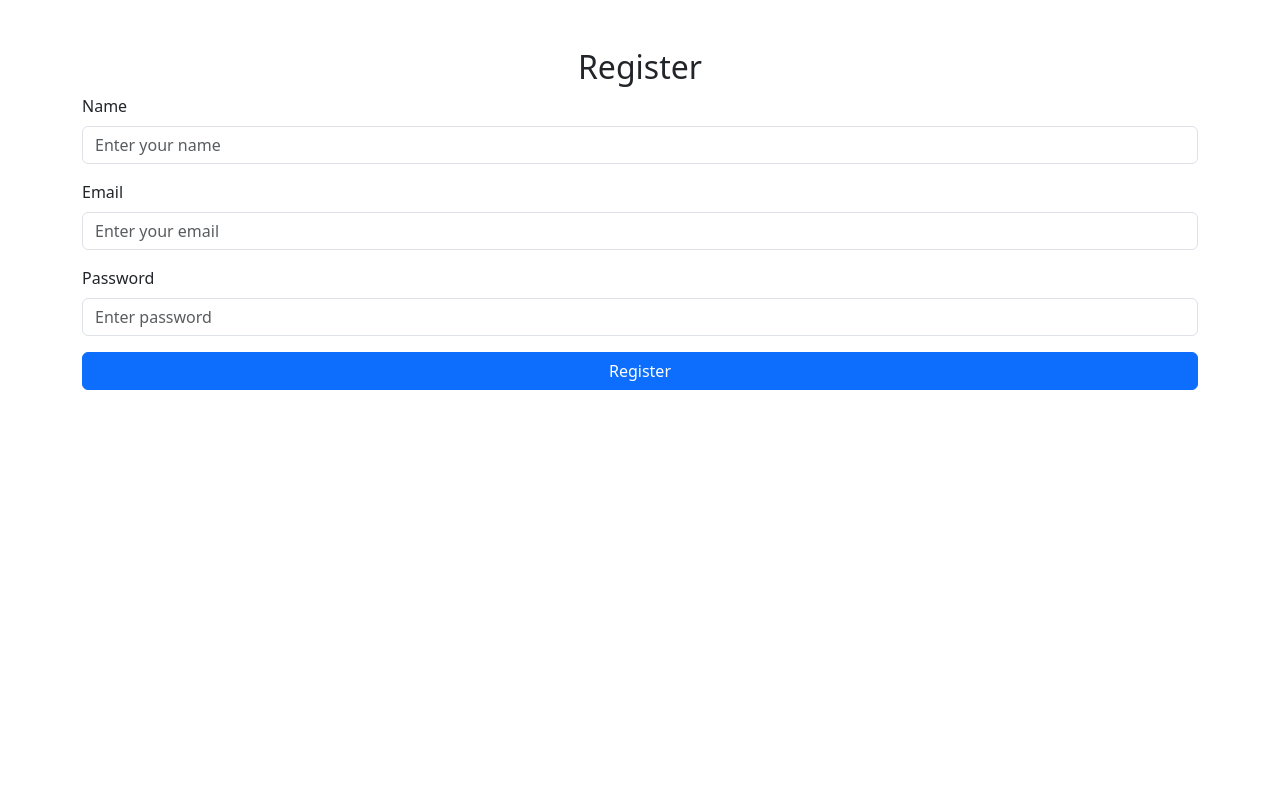
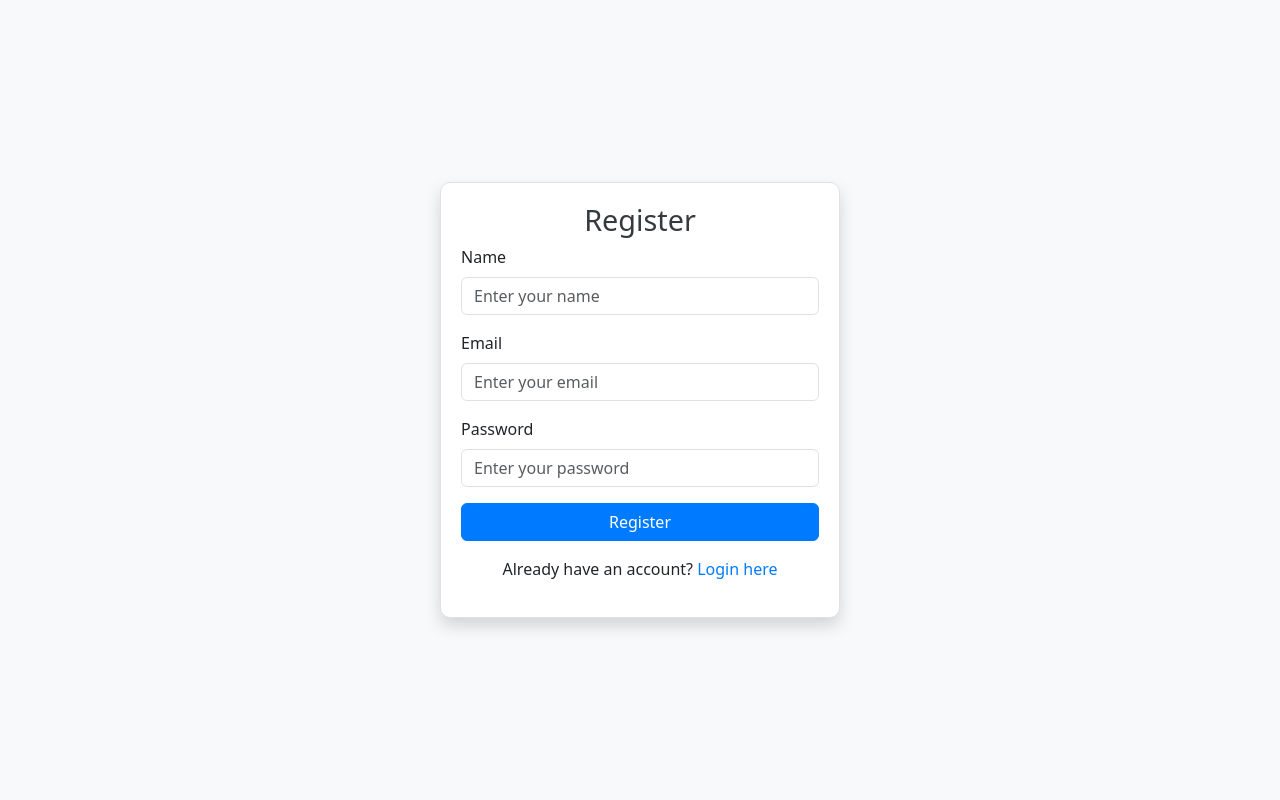
Before and after one commit to sheikhjaber0424/event-management, a PHP site: page /register.php in a window 1280 px wide. Run offline with PHP 8.4, Linux system fonts and the light colour scheme.

Commit message:
authentication page design updated

```diff
--- a/Authentication/register.php
+++ b/Authentication/register.php
@@ -2,10 +2,18 @@
 session_start();
 require_once('../Database/db.php');
 
-if ($_SERVER['REQUEST_METHOD'] == 'POST') {
-    $name = $_POST['name'];
-    $email = $_POST['email'];
+if ($_SERVER['REQUEST_METHOD'] === 'POST') {
+    // Collect and sanitize input
+    $name = htmlspecialchars($_POST['name']);
+    $email = filter_var($_POST['email'], FILTER_SANITIZE_EMAIL);
     $password = $_POST['password'];
+
+    // Validate email format
+    if (!filter_var($email, FILTER_VALIDATE_EMAIL)) {
+        $_SESSION['error'] = 'Invalid email format.';
+        header('Location: register.php');
+        exit();
+    }
 
     // Check if user already exists
     $sql = "SELECT * FROM users WHERE email = :email";
@@ -14,17 +22,23 @@ if ($_SERVER['REQUEST_METHOD'] == 'POST') {
     $user = $stmt->fetch();
 
     if ($user) {
-        $_SESSION['error'] = 'Email already registered.';
+        $_SESSION['error'] = 'Email is already registered.';
     } else {
-        // Hash password before saving
+        // Hash the password securely
         $hashedPassword = password_hash($password, PASSWORD_BCRYPT);
 
         // Insert the user into the database
         $sql = "INSERT INTO users (name, email, password) VALUES (:name, :email, :password)";
         $stmt = $pdo->prepare($sql);
-        $stmt->execute(['name' => $name, 'email' => $email, 'password' => $hashedPassword]);
+        $stmt->execute([
+            'name' => $name,
+            'email' => $email,
+            'password' => $hashedPassword,
+        ]);
 
-        $_SESSION['message'] = 'Registration successful. You can now log in.';
+        $_SESSION['message'] = 'Registration successful! You can now log in.';
+        header('Location: login.php');
+        exit();
     }
 }
 ?>
@@ -37,13 +51,14 @@ if ($_SERVER['REQUEST_METHOD'] == 'POST') {
     <meta name="viewport" content="width=device-width, initial-scale=1.0">
     <title>Register</title>
     <link href="https://cdn.jsdelivr.net/npm/bootstrap@5.3.0-alpha1/dist/css/bootstrap.min.css" rel="stylesheet">
+    <link rel="stylesheet" href="../css/styles.css">
 </head>
 
 <body>
-
-    <div class="container mt-5">
+    <div class="container d-flex justify-content-center align-items-center vh-100">
+        <div class="form-container shadow">
             <h2 class="text-center">Register</h2>
-        <form method="post">
+            <form method="post" action="register.php">
                 <div class="mb-3">
                     <label for="name" class="form-label">Name</label>
                     <input type="text" class="form-control" name="name" id="name" placeholder="Enter your name" required>
@@ -54,22 +69,26 @@ if ($_SERVER['REQUEST_METHOD'] == 'POST') {
                 </div>
                 <div class="mb-3">
                     <label for="password" class="form-label">Password</label>
-                <input type="password" class="form-control" name="password" id="password" placeholder="Enter password" required>
+                    <input type="password" class="form-control" name="password" id="password" placeholder="Enter your password" required>
                 </div>
                 <button type="submit" class="btn btn-primary w-100">Register</button>
             </form>
 
-        <?php
-        if (isset($_SESSION['error'])) {
-            echo '<div class="alert alert-danger mt-3" role="alert">' . $_SESSION['error'] . '</div>';
-            unset($_SESSION['error']);
-        }
+            <!-- Display Messages -->
+            <?php if (isset($_SESSION['error'])) : ?>
+                <div class="alert alert-danger mt-3"><?= $_SESSION['error'];
+                                                        unset($_SESSION['error']); ?></div>
+            <?php endif; ?>
 
-        if (isset($_SESSION['message'])) {
-            echo '<div class="alert alert-success mt-3" role="alert">' . $_SESSION['message'] . '</div>';
-            unset($_SESSION['message']);
-        }
-        ?>
+            <?php if (isset($_SESSION['message'])) : ?>
+                <div class="alert alert-success mt-3"><?= $_SESSION['message'];
+                                                        unset($_SESSION['message']); ?></div>
+            <?php endif; ?>
+
+            <div class="text-center mt-3">
+                <p>Already have an account? <a href="login.php">Login here</a></p>
+            </div>
+        </div>
     </div>
 
     <script src="https://cdn.jsdelivr.net/npm/bootstrap@5.3.0-alpha1/dist/js/bootstrap.bundle.min.js"></script>
--- /dev/null
+++ b/css/styles.css
@@ -0,0 +1,36 @@
+body {
+  background-color: #f8f9fa;
+}
+
+.form-container {
+  background-color: #ffffff;
+  border: 1px solid #dee2e6;
+  border-radius: 10px;
+  max-width: 400px; /* Limit the width of the form */
+  width: 100%; /* Ensure responsiveness */
+  padding: 20px;
+}
+
+.form-container h2 {
+  font-size: 1.8rem;
+  color: #343a40;
+}
+
+.btn-primary {
+  background-color: #007bff;
+  border-color: #007bff;
+}
+
+.btn-primary:hover {
+  background-color: #0056b3;
+  border-color: #004085;
+}
+
+a {
+  color: #007bff;
+  text-decoration: none;
+}
+
+a:hover {
+  text-decoration: underline;
+}
```
Also changed, not shown: Authentication/login.php (+17 -12 lines). Lines whose indentation alone changed are shown as unchanged.
